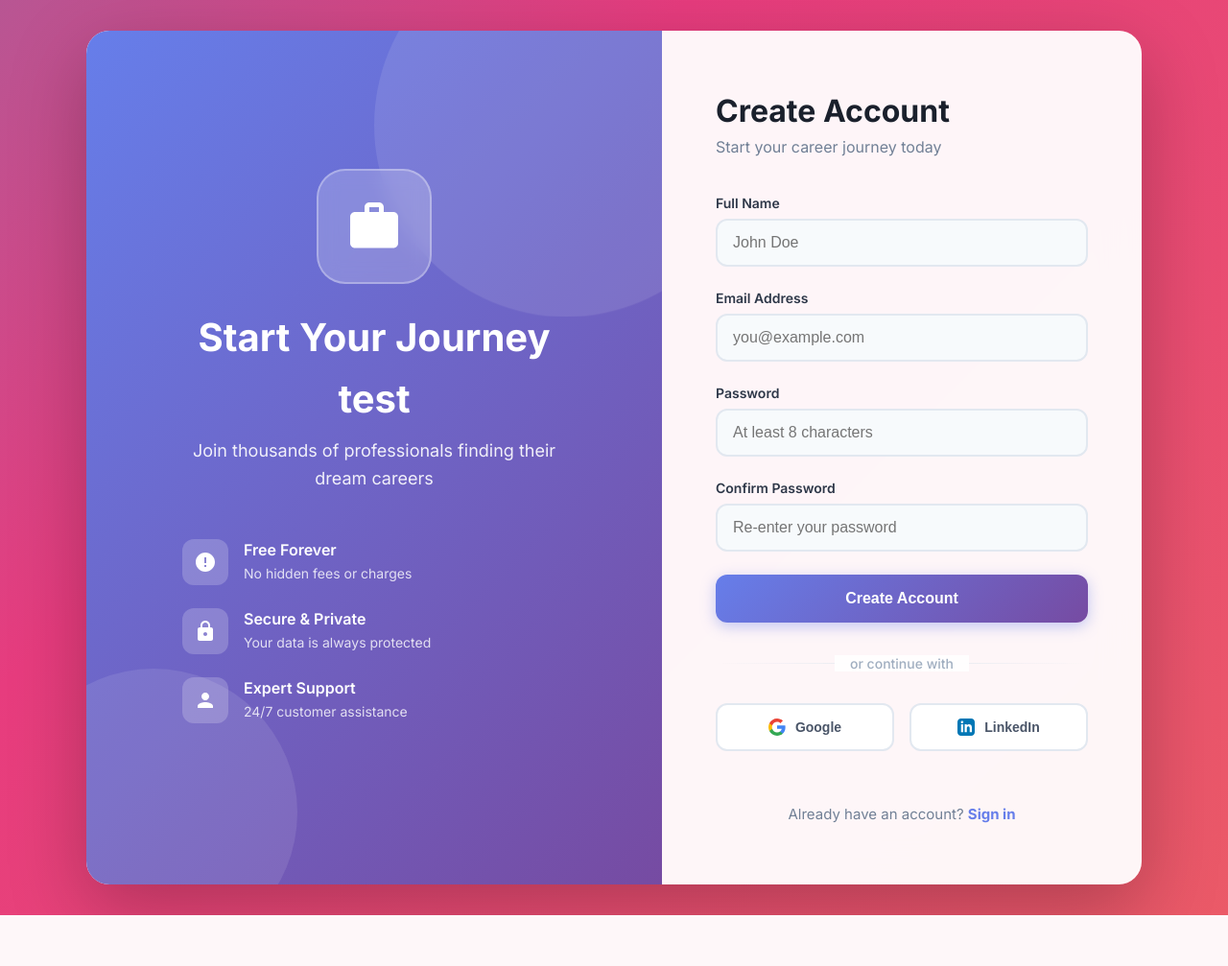
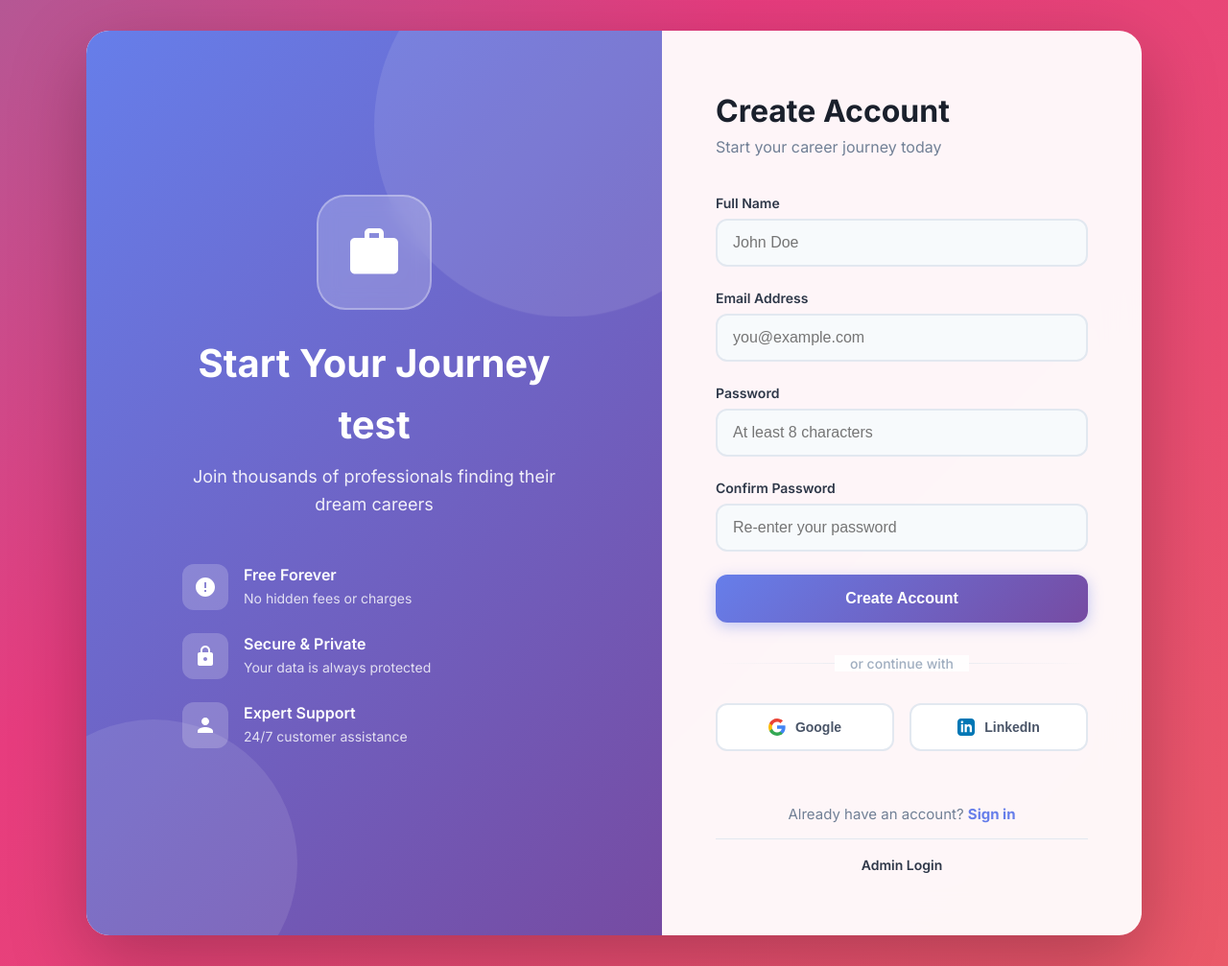
Before and after one commit to Mehdi-133/JobCruchApp, a PHP site: template app/views/front/auth/register.twig in a window 1280 px wide. Shown: the whole page at 96% size. Before the commit the page ends 954 px from the top, so only its background shows below. Run offline with PHP 8.4, Linux system fonts and the light colour scheme; the template is opened without the code that fills it, so the values that code supplies are empty; some libraries are stand-ins or nearby versions.

Commit message:
add a link for the admine log

```diff
--- a/app/views/back/auth/login.twig
+++ b/app/views/back/auth/login.twig
@@ -96,7 +96,7 @@
            </div>
 
             <div class="back-to-site">
-                <a href="/">← Back to main site</a>
+                <a href="/register">← Back to register</a>
             </div>
         </div>
     </div>
--- a/app/views/front/auth/register.twig
+++ b/app/views/front/auth/register.twig
@@ -123,6 +123,31 @@
             <div class="register-link">
                 Already have an account? <a href="/login">Sign in</a>
             </div>
+
+            <div class="admin-link">
+                <a href="/admin/login">Admin Login</a>
+            </div>
         </div>
     </div>
+
+    <style>
+        .admin-link {
+            text-align: center;
+            margin-top: 1rem;
+            padding-top: 1rem;
+            border-top: 1px solid #e2e8f0;
+        }
+
+        .admin-link a {
+            color: #2d3748;
+            text-decoration: none;
+            font-size: 0.875rem;
+            font-weight: 600;
+            transition: color 0.3s;
+        }
+
+        .admin-link a:hover {
+            color: #667eea;
+        }
+    </style>
 {% endblock %}
```
Also changed, not shown: app/views/front/auth/login.twig (+25 -0 lines).
